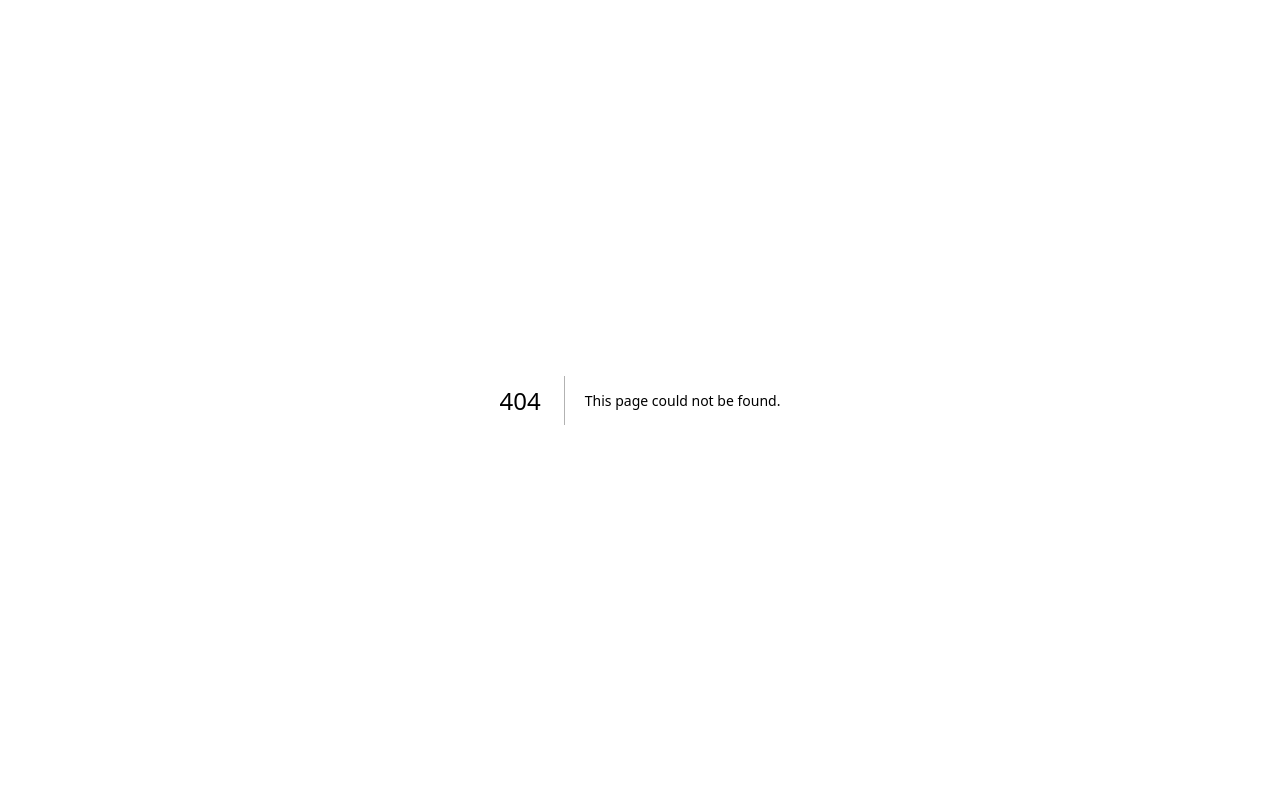
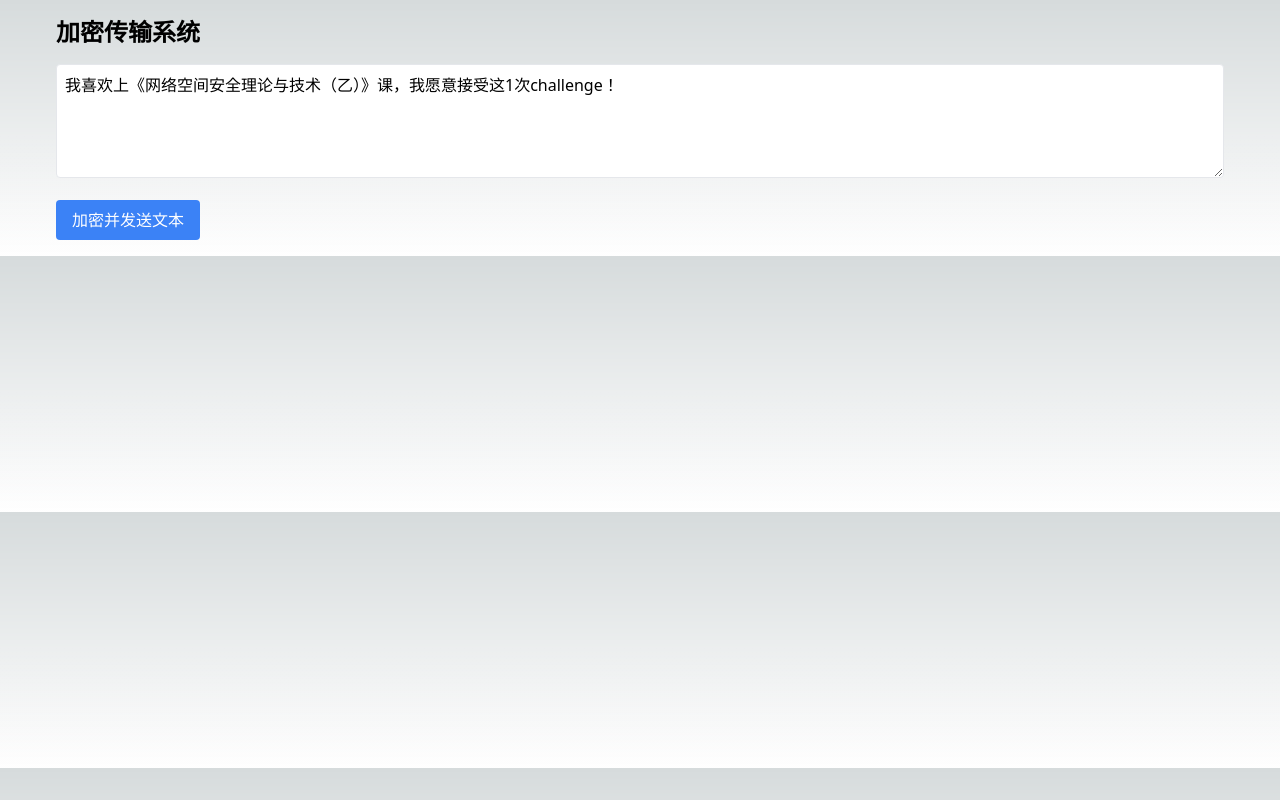
Before and after one commit to yuduok/tailwind-practice, a Next.js app: page /shiyantwo in a window 1280 px wide. Before the commit this address had no page. Built offline with nearby package versions, Linux system fonts and the light colour scheme.

Commit message:
shiyantwo

```diff
--- a/package.json
+++ b/package.json
@@ -14,6 +14,7 @@
     "html2canvas": "^1.4.1",
     "lucide-react": "^0.441.0",
     "next": "14.2.7",
+    "node-forge": "^1.3.1",
     "react": "^18",
     "react-dom": "^18"
   },
--- /dev/null
+++ b/src/app/api/shiyantwo/route.js
@@ -0,0 +1,60 @@
+import { NextResponse } from "next/server";
+import crypto from 'crypto';
+import CryptoJS from 'crypto-js';
+
+// 生成RSA密钥对（只在首次加载时生成）
+let publicKey, privateKey;
+
+if (!publicKey || !privateKey) {
+  const keyPair = crypto.generateKeyPairSync('rsa', {
+    modulusLength: 2048,
+    publicKeyEncoding: {
+      type: 'spki',
+      format: 'pem'
+    },
+    privateKeyEncoding: {
+      type: 'pkcs8',
+      format: 'pem'
+    }
+  });
+  publicKey = keyPair.publicKey;
+  privateKey = keyPair.privateKey;
+}
+
+export async function GET() {
+  return NextResponse.json({ publicKey: publicKey });
+}
+
+export async function POST(request) {
+  try {
+    const { encryptedData, encryptedKey } = await request.json();
+
+    if (!encryptedData || !encryptedKey) {
+      return NextResponse.json({ error: "Missing encryptedData or encryptedKey" }, { status: 400 });
+    }
+    console.log("encryptedData:", encryptedData);
+    console.log("encryptedKey:", encryptedKey);
+
+    // Decrypt AES key
+    const decryptedKeyBuffer = crypto.privateDecrypt(
+      {
+        key: privateKey,
+        padding: crypto.constants.RSA_PKCS1_OAEP_PADDING,
+        oaepHash: 'sha256',
+      },
+      Buffer.from(encryptedKey, 'base64')
+    );
+    console.log("Decrypted AES key:", decryptedKeyBuffer.toString());
+
+    const decryptedKey = decryptedKeyBuffer.toString();
+    console.log("Decrypted AES key hex:", decryptedKey);
+
+    const decipher = CryptoJS.AES.decrypt(encryptedData, decryptedKey).toString(CryptoJS.enc.Utf8);
+    console.log("Decipher:", decipher);
+
+    return NextResponse.json({ message: "Data received and processed successfully" , decipher:decipher});
+  } catch (error) {
+    console.error("Error in POST request:", error);
+    return NextResponse.json({ error: error.message }, { status: 500 });
+  }
+}
--- a/src/app/page.js
+++ b/src/app/page.js
@@ -8,6 +8,7 @@ const navItems = [
   { href: "/color", label: "Color Palette" },
   { href: "/signature", label: "Signature" },
   { href: "/encrypt", label: "Encrypt" },
+  { href: "/shiyantwo", label: "ShiyanTwo"}
 ];
 
 export default function Home() {
--- /dev/null
+++ b/src/app/shiyantwo/page.js
@@ -0,0 +1,94 @@
+'use client';
+import { useState, useRef } from 'react';
+import CryptoJS from 'crypto-js';
+import crypto from 'crypto';
+import forge from 'node-forge';
+
+export default function ShiyanTwo() {
+  const [plaintext, setPlaintext] = useState('我喜欢上《网络空间安全理论与技术（乙）》课，我愿意接受这1次challenge！');
+  const [ciphertext, setCiphertext] = useState('');
+  const [decryptedText, setDecryptedText] = useState('');
+  const [file, setFile] = useState(null);
+  const [encryptedFile, setEncryptedFile] = useState(null);
+  const fileInputRef = useRef(null);
+
+  const encrypt = async () => {
+      try {
+        // Generate AES key
+        const aesKey = CryptoJS.lib.WordArray.random(256/8);
+        console.log('AES Key:', aesKey.toString());
+
+        // const aesKeyBase64 = CryptoJS.enc.Base64.stringify(aesKey);
+        // console.log('AES Key base64:', aesKeyBase64);
+        const aeskeyhex = CryptoJS.enc.Hex.stringify(aesKey);
+        console.log('AES Key hex:', aeskeyhex);
+
+        // Encrypt plaintext with AES
+        const encrypted = CryptoJS.AES.encrypt(plaintext, aeskeyhex).toString();
+        console.log('Encrypted text:', encrypted);
+
+        // Get server's RSA public key
+        const response = await fetch('/api/shiyantwo', { method: 'GET' });
+        const { publicKey } = await response.json();
+        console.log('Received public key:', publicKey);
+
+        // Encrypt AES key with RSA public key using forge with OAEP padding
+        const publicKeyObj = forge.pki.publicKeyFromPem(publicKey);
+        const buffer = forge.util.createBuffer(aesKey.toString(), 'raw');
+
+        const encryptedAesKey = publicKeyObj.encrypt(buffer.getBytes(), 'RSA-OAEP', {
+          md: forge.md.sha256.create(),
+          mgf1: { md: forge.md.sha256.create() }
+        });
+
+        const encryptedAesKeyBase64 = forge.util.encode64(encryptedAesKey);
+        console.log('Encrypted AES Key:', encryptedAesKeyBase64);
+
+        // Send encrypted data to server
+        const sendResponse = await fetch('/api/shiyantwo', {
+          method: 'POST',
+          headers: { 'Content-Type': 'application/json' },
+          body: JSON.stringify({ encryptedData: encrypted, encryptedKey: encryptedAesKeyBase64 })
+        });
+
+        if (!sendResponse.ok) {
+          throw new Error(`HTTP error! status: ${sendResponse.status}`);
+        }
+
+        const result = await sendResponse.json();
+        setCiphertext(result.decipher);
+      } catch (error) {
+        console.error("Encryption error:", error);
+        setCiphertext(`Error: ${error.message}`);
+      }
+    };
+
+  return (
+    <div className="container mx-auto p-4">
+      <h1 className="text-2xl font-bold mb-4">加密传输系统</h1>
+
+      <div className="mb-4">
+        <textarea
+          className="w-full p-2 border rounded text-black"
+          value={plaintext}
+          onChange={(e) => setPlaintext(e.target.value)}
+          rows="4"
+        />
+      </div>
+
+      <button
+        className="bg-blue-500 text-white px-4 py-2 rounded"
+        onClick={encrypt}
+      >
+        加密并发送文本
+      </button>
+
+      {ciphertext && (
+        <div className="mt-4">
+          <h2 className="text-xl font-bold">加密后的文本:</h2>
+          <p className="mt-2 p-2 bg-gray-100 rounded text-black">{ciphertext}</p>
+        </div>
+      )}
+    </div>
+  );
+}
```
Also changed, not shown: 1 other file (tests, documents, lock files or other folders).
